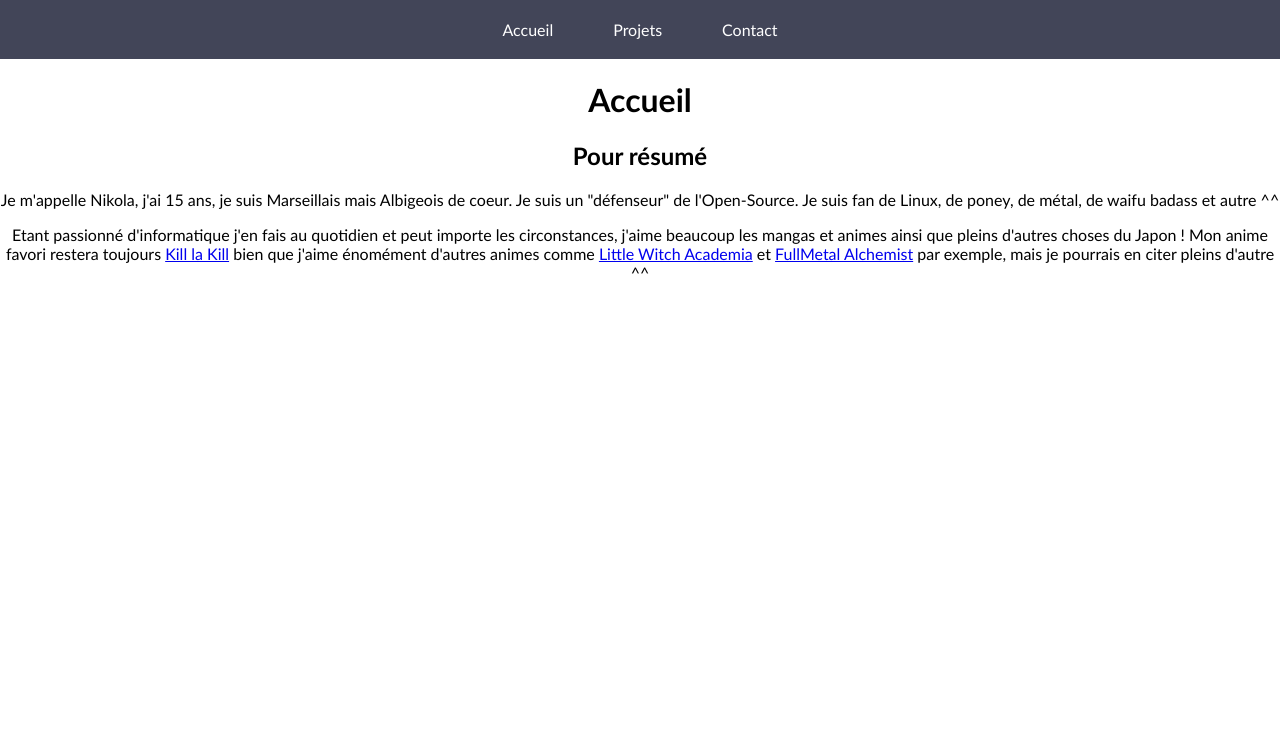
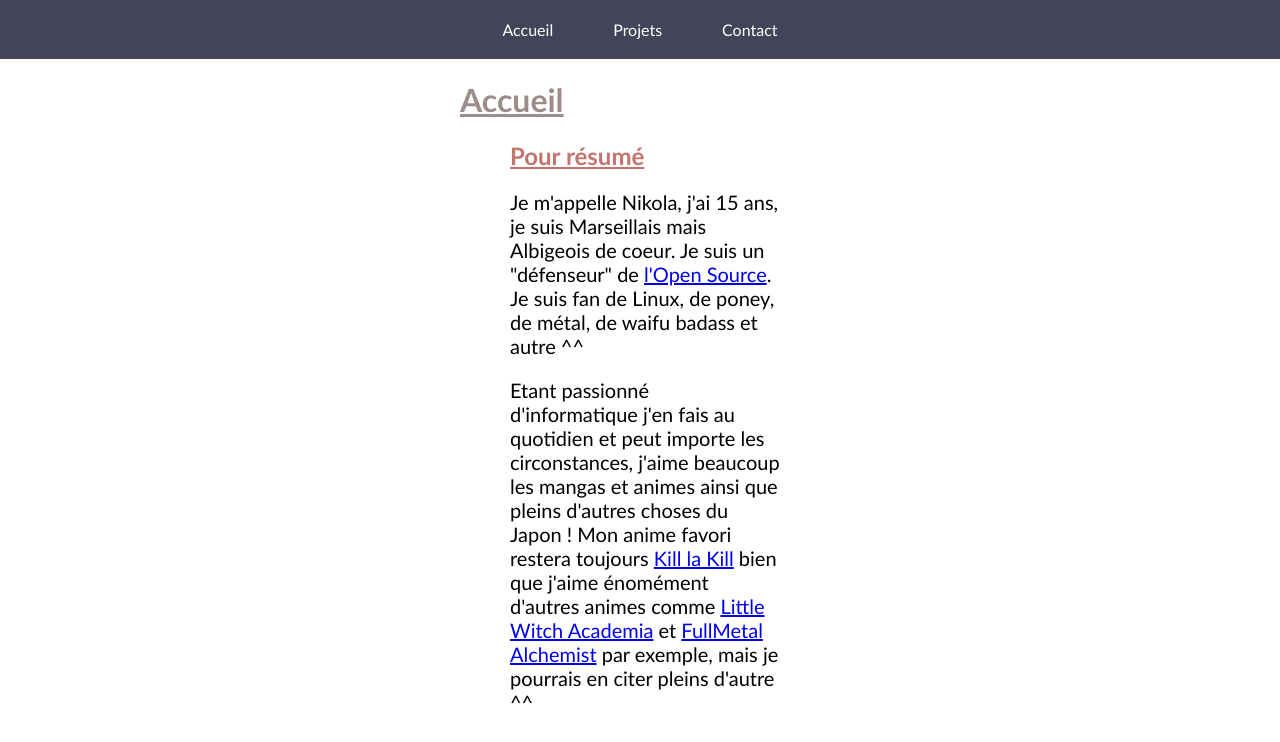
Before and after one commit to r33int/syswap.github.io, a plain HTML site: page index.html in a window 1280 px wide. Drawn offline with Linux system fonts and the light colour scheme.

Commit message:
update 2 acc

```diff
--- a/index.html
+++ b/index.html
@@ -27,13 +27,13 @@
         <h1 class="t1">Accueil</h1>
         <h2 class="t2">Pour résumé</h2>
         <p>
-            Je m'appelle Nikola, j'ai 15 ans, je suis Marseillais mais Albigeois de coeur. Je suis un "défenseur" de l'Open-Source.
+            Je m'appelle Nikola, j'ai 15 ans, je suis Marseillais mais Albigeois de coeur. Je suis un "défenseur" de <a href="https://fr.wikipedia.org/wiki/Open_source">l'Open Source</a>.
             Je suis fan de Linux, de poney, de métal, de waifu badass et autre ^^
         </p>
         <p>
             Etant passionné d'informatique j'en fais au quotidien et peut importe les circonstances, j'aime beaucoup les mangas et animes
-            ainsi que pleins d'autres choses du Japon ! Mon anime favori restera toujours <a href="https://fr.wikipedia.org/wiki/Kill_la_Kill">Kill la Kill</a> bien que
-            j'aime énomément d'autres animes comme <a href="https://fr.wikipedia.org/wiki/Little_Witch_Academia">Little Witch Academia</a> et <a href="https://fr.wikipedia.org/wiki/Fullmetal_Alchemist">FullMetal Alchemist</a>
+            ainsi que pleins d'autres choses du Japon ! Mon anime favori restera toujours
+            <a href="https://fr.wikipedia.org/wiki/Kill_la_Kill">Kill la Kill</a> bien que j'aime énomément d'autres animes comme <a href="https://fr.wikipedia.org/wiki/Little_Witch_Academia">Little Witch Academia</a> et <a href="https://fr.wikipedia.org/wiki/Fullmetal_Alchemist">FullMetal Alchemist</a>
             par exemple, mais je pourrais en citer pleins d'autre ^^
         </p>
     </div>
--- a/style.css
+++ b/style.css
@@ -44,3 +44,28 @@ nav li:hover a {
     display: table;
     margin: 0 auto;
 }
+
+/* rbody */
+
+.rbody {
+    margin-right: 500px;
+    margin-left: 500px;
+    text-align: left;
+}
+
+.t1 {
+    color: #9c8d8c;
+    text-decoration: underline;
+    margin-left: -40px;
+}
+
+.t2 {
+    color: #c4746e;
+    margin-left: 10px;
+    text-decoration: underline;
+}
+
+p {
+    font-size: 20px;
+    margin-left: 10px;
+}
```
